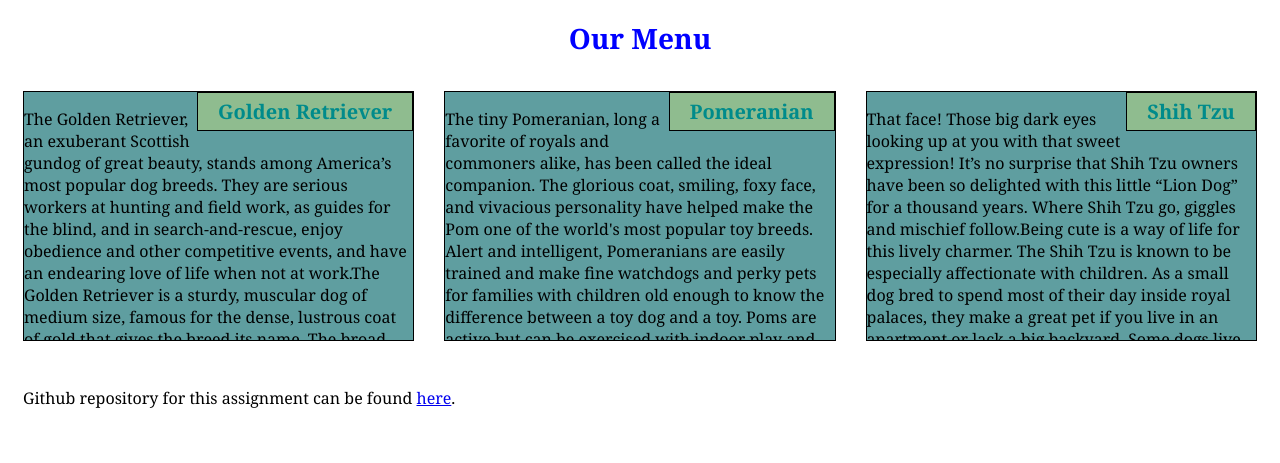
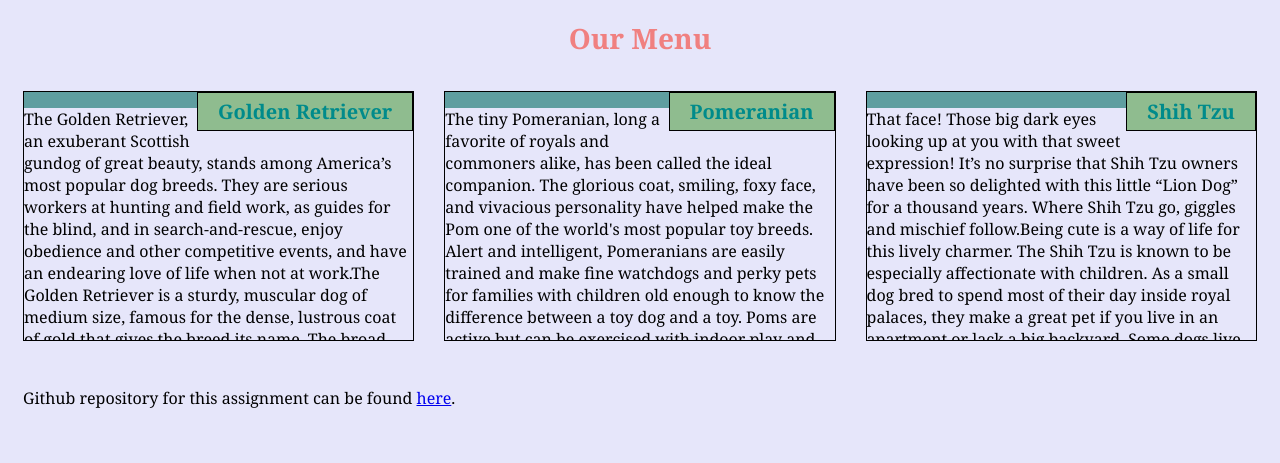
Before and after one commit to varshini2/module2-solution, a plain HTML site: page index.html in a window 1280 px wide. Drawn offline with Linux system fonts and the light colour scheme.

Commit message:
Update style.css

```diff
--- a/style.css
+++ b/style.css
@@ -1,10 +1,11 @@
 * {
     box-sizing: border-box;
     font-family: Cambria, Cochin, Georgia, Times, 'Times New Roman', serif;
+    background-color:#E6E6FA;
 }
 
 h1 {
-    color: blue;
+    color: #F08080;
     font-size: 175%;
     text-align: center;
 }
```
